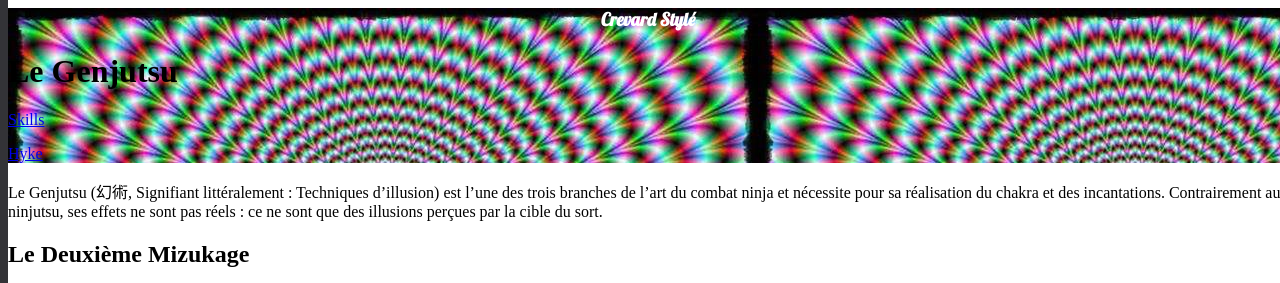
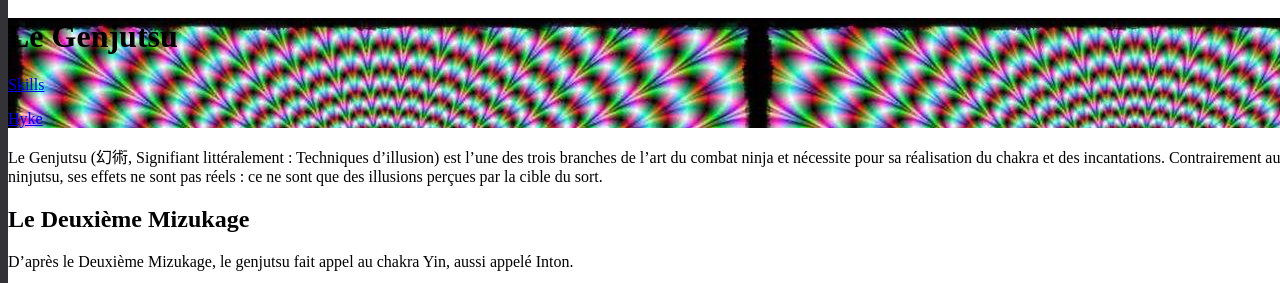
Before and after one commit to darkh2/darkh2.github.io, a Jekyll site: the page built from _posts/2017-07-04-Le-genjutsu.md, in a window 1280 px wide, cut to the strip 259-542 px from the top of the page. Built offline with Jekyll 4.4.1, drawn with Linux system fonts in a browser that asks for light colours; comment, search, counter and statistics services are not loaded.

Commit message:
modif titre

```diff
--- a/_layouts/page.html
+++ b/_layouts/page.html
@@ -8,12 +8,12 @@
   >
 
   <!-- Titre du site -->
-  <div class="col-sm-12">
+  <!--<div class="col-sm-12">
     <style>
       @import url('https://fonts.googleapis.com/css?family=Lobster');
     </style>
     <h1 style="font-family: 'Lobster', cursive; text-align: center; font-size: large; color: white">Crevard Stylé</h1>
-  </div>
+  </div>-->
 
     <div class="overlay hero-header__inner">
         <h1 class="animated fadeIn delay-1">{{ page.title | escape }}</h1>
--- a/_layouts/post.html
+++ b/_layouts/post.html
@@ -9,12 +9,12 @@
   >
 
     <!-- Titre du site -->
-    <div class="col-sm-12">
+    <!--<div class="col-sm-12">
       <style>
         @import url('https://fonts.googleapis.com/css?family=Lobster');
       </style>
       <h1 style="font-family: 'Lobster', cursive; text-align: center; font-size: large; color: white">Crevard Stylé</h1>
-    </div>
+    </div>-->
 
     <div class="overlay hero-header__inner">
         <h1 class="animated fadeIn delay-1">{{page.title}}</h1>
```
